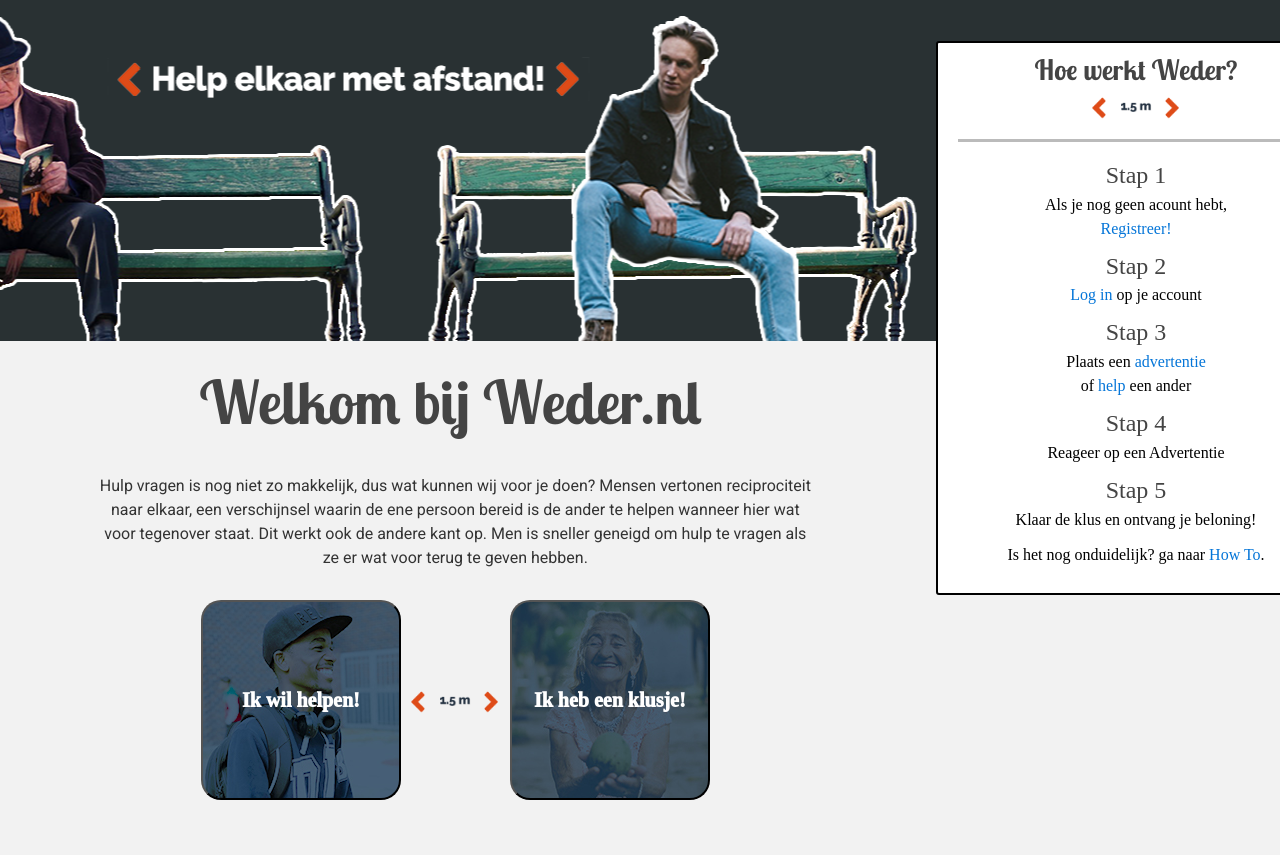
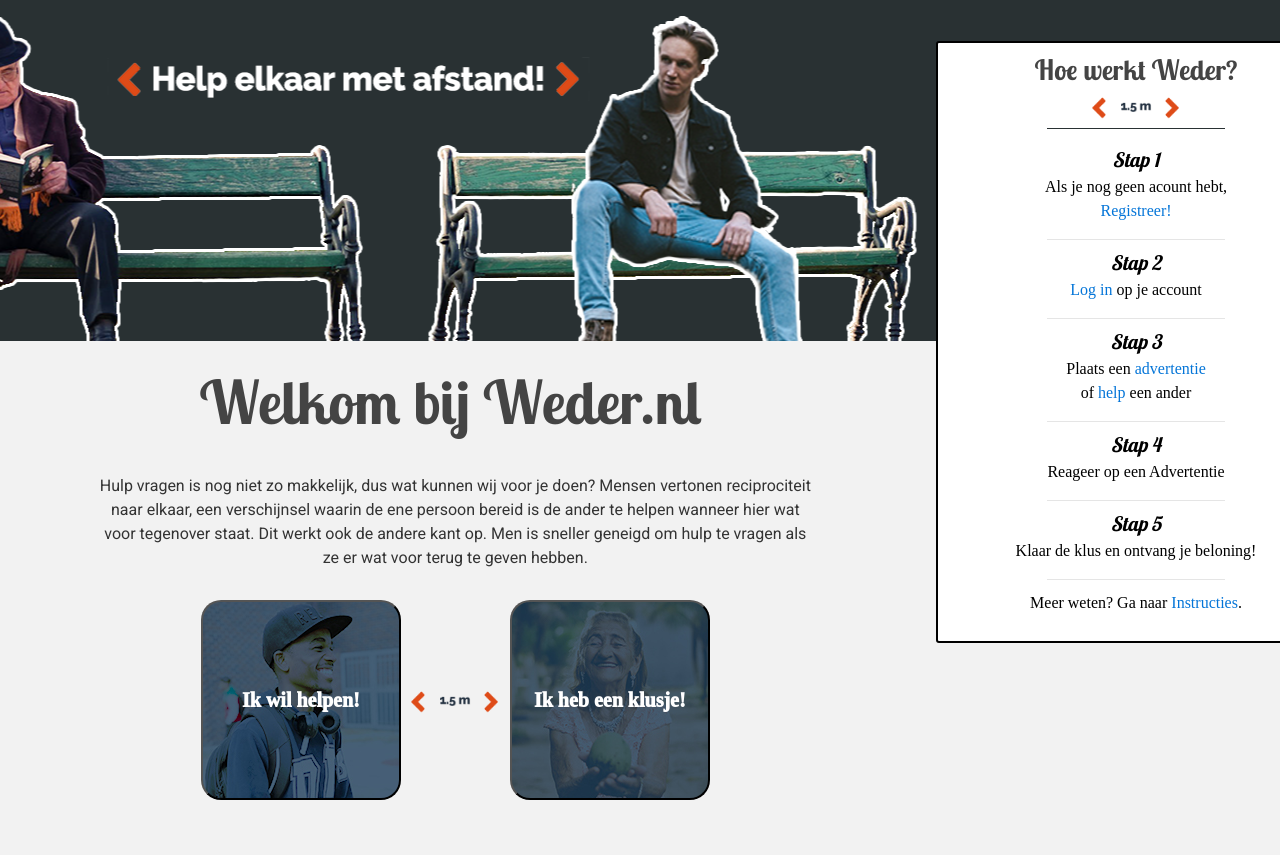
Before and after one commit to Ruben-wiel/s4d_project, a Django app: page / in a window 1280 px wide. Shown: the part 66-921 px from the top of the page. Run offline with Django 3.2, Linux system fonts and the light colour scheme; some libraries are stand-ins or nearby versions.

Commit message:
Home css jentes hokje > jenteshokje.css

```diff
--- a/s4d_webapp/website/static/website/home.css
+++ b/s4d_webapp/website/static/website/home.css
@@ -106,6 +106,7 @@ containerhome p {
     height: 40px;
 }
 
+/* -------------------------------------------------- ALLE PAGINA'S ----------------------------------------------- */
 
 /* -------------------------- NAV DEVIDER --------------------- */
 
@@ -114,6 +115,9 @@ containerhome p {
     width: 100%;
 }
 
+.content-section hr{
+    width: 50%;
+}
 
 /* -------------------------- HOKJE --------------------- */
 
@@ -124,6 +128,7 @@ containerhome p {
 
 .testen p {
     font-family: 'Roboto', sans-serif;
+    font-weight: 500;
 }
 
 .testen a{
@@ -143,14 +148,18 @@ containerhome p {
 
 .content-section h4{
     margin-top: -5px;
-    font-family: Fugaz One;
+    color: black;
+    font-family:  'Lobster Two', cursive;
+    font-weight: 900;
+    font-style: italic;
+    font-size: 20px;
 
 }
 
 .content-section p{
     font-family: Coco Gothic;
     margin-top: -5px;
-} */
+}
 
 .infotekst {
     font-family: Rondalo;
@@ -165,7 +174,8 @@ containerhome p {
 
 /* Solid border */
 hr.solid {
-    border-top: 3px solid #bbb;
+    border-top: 1px solid #293133;
+    margin-top: 5px;
   }
 
 nav {
@@ -175,6 +185,8 @@ nav {
     border-width: 1px;
     border-style: solid;
 }
+
+/* ------------------ plaats advertentie knop in de nav bar ------------ */
 
 .plaatsen {
     color: rgb(242, 78, 19);
--- a/s4d_webapp/website/static/website/jenteshokje.css
+++ b/s4d_webapp/website/static/website/jenteshokje.css
@@ -103,6 +103,10 @@ hr.hr-text::before {
     transform: translate(-50%, -50%);
 }
 
+
+
+/* -------------------------- HOKJE --------------------- */
+
 .testen {
   margin-top: -200px;
   margin-left: 850px;
@@ -111,6 +115,69 @@ hr.hr-text::before {
   text-align: center;
   width: 400px;
 }
+
+
+.testen p {
+  font-family: 'Roboto', sans-serif;
+  font-weight: 500;
+}
+
+.testen a{
+  color: rgba(4, 117, 216, 1);
+}
+
+/* content in wrapper */
+
+.content-section {
+  border: 2px solid black;
+}
+
+.content-section h3{
+  font-family: 'Lobster Two', cursive;
+
+}
+
+.content-section h4{
+  margin-top: -5px;
+  color: black;
+  font-family:  'Lobster Two', cursive;
+  font-weight: 900;
+  font-style: italic;
+  font-size: 20px;
+
+}
+
+.content-section p{
+  font-family: Coco Gothic;
+  margin-top: -5px;
+}
+
+.infotekst {
+  font-family: Rondalo;
+  font-size: 25px;
+
+}
+
+.titeltwee {
+  margin-top: -5px;
+  color: rgb(80, 106, 252);
+}
+
+/* Solid border */
+hr.solid {
+  border-top: 1px solid #293133;
+  margin-top: 5px;
+}
+
+nav {
+  background-color: rgb(30, 61, 89, 1);
+  font-weight: 700;
+  border-bottom: white;
+  border-width: 1px;
+  border-style: solid;
+}
+
+/* -------- stond er al --------- */
 
 .ruimteboven {
     position: fixed;
--- a/s4d_webapp/website/templates/website/base.html
+++ b/s4d_webapp/website/templates/website/base.html
@@ -81,34 +81,34 @@
                       <p class='nummer1'>
                         Als je nog geen acount hebt,<br> <a href="/register/">Registreer!</a>
                       </p>
-                      <!-- <hr> -->
+                    <hr>
                     <div class="secondstep"></div>
                       <h4 class="text-center">Stap 2</h4>
                       <p class='nummer2'>
                         <a href="/login/">Log in</a> op je account
                       </p>
-                      <!-- <hr> -->
+                    <hr>
                     <div class="thirdstep"></div>
                       <h4 class="text-center">Stap 3</h4>
                       <p class='nummer3'>
                          Plaats een <a href="/posts/post/new/">advertentie</a> <br>
                           of <a href="/posts/">help</a> een ander
                       </p>
-                      <!-- <hr> -->
+                      <hr>
                       <div class="fourthstep"></div>
                       <h4 class="text-center">Stap 4</h4>
                       <p class='nummer4'>
                          Reageer op een Advertentie
                       </p>
-                      <!-- <hr> -->
+                      <hr>
                       <div class="fifthstep"></div>
                       <h4 class="text-center">Stap 5</h4>
                       <p class='nummer5'>
                          Klaar de klus en ontvang je beloning!
                       </p>
-                      <!-- <hr> -->
+                      <hr>
                       <p class='nummer6'>
-                          Is het nog onduidelijk? ga naar <a href="/howto/">How To</a>.
+                          Meer weten? Ga naar <a href="/howto/">Instructies</a>.
                       </p>
                   </ul>
               </div>
```
Lines whose indentation alone changed are shown as unchanged.
